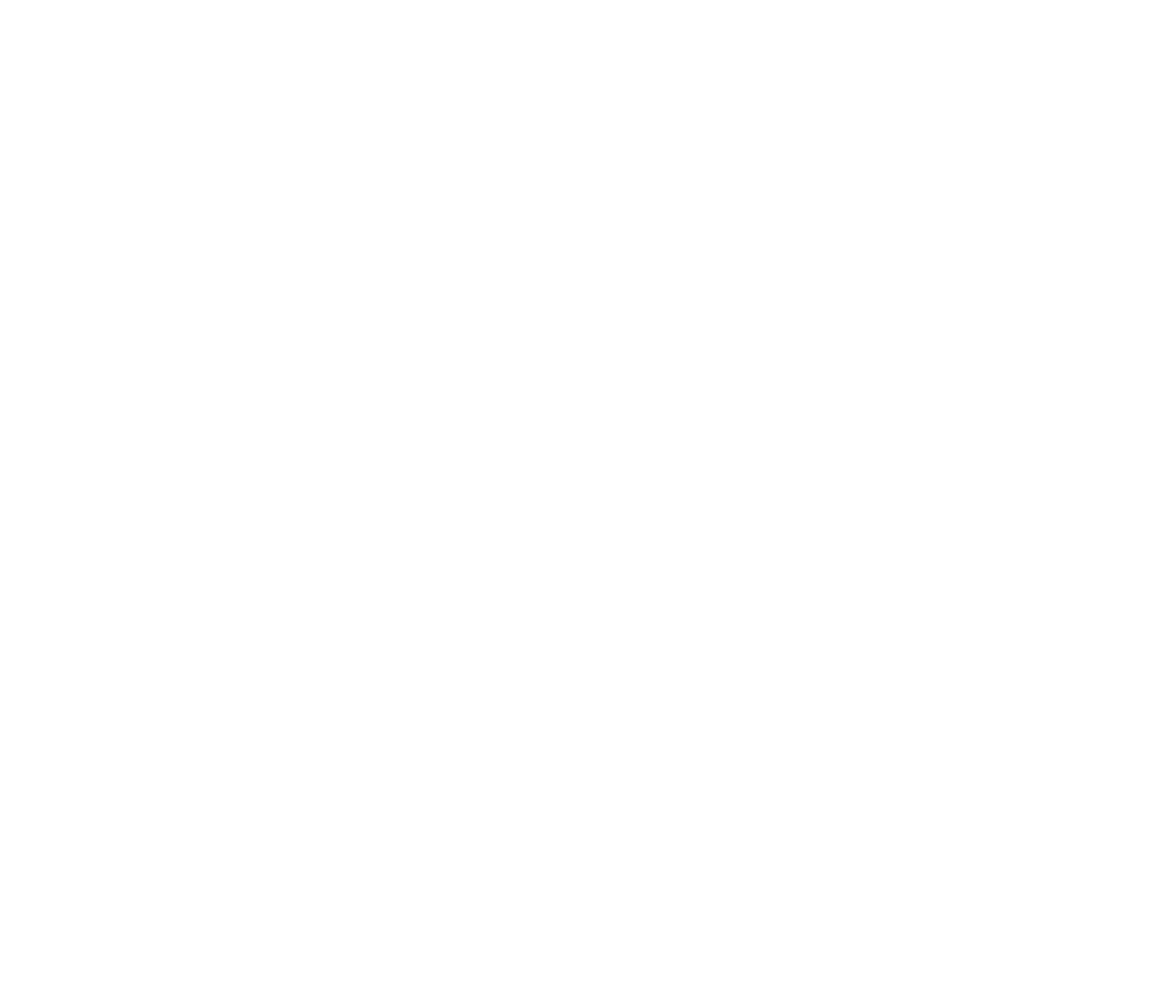
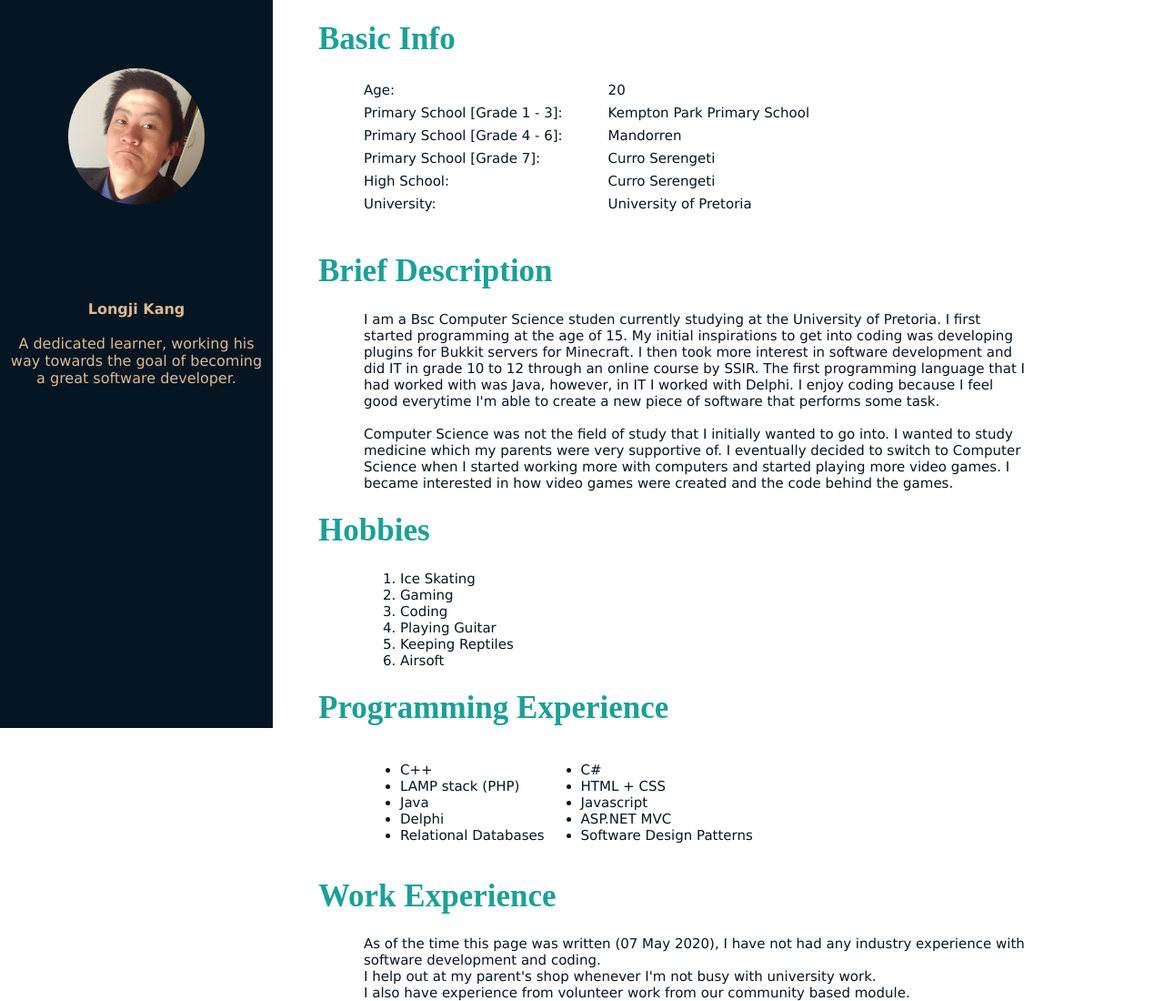
Before and after one commit to MarineXII/MarineXII.github.io, a plain HTML site: page index.html in a window 1280 px wide. Shown: the whole page at 91% size. Before the commit the page ends 800 px from the top, so only its background shows below. Drawn offline with Linux system fonts and the light colour scheme.

Commit message:
Almost completed index.html

```diff
--- a/css/index-style.css
+++ b/css/index-style.css
@@ -1,6 +1,86 @@
+body {
+	min-height: 100vh;
+	margin: 0;
+}
+
 #leftSideBar {
-	width: 100px;
-	background-color: #A9A9A9;
+	float: left;
+	width: 300px;
+	height: 100vh;
+	background-color: #051622;
 	top: 0;
 	bottom: 0;
+	position: fixed;
 }
+
+#profilePicture {
+	margin: 75px;
+	height: 150px;
+	width: 150px;
+	border-radius: 50%;
+	object-fit: cover;
+}
+
+#contentList {
+	padding: 10px;
+	list-style-type: none;
+	font-family: Verdana, Geneva, Tahoma, sans-serif;
+	font-style: bold;
+	text-align: center;
+
+	color: #DEB992;
+}
+
+#content {
+	top: 0;
+	padding-left: 50px;
+	width: calc(100% - 350px);
+	height: 100vh;
+	float: right;
+	margin-bottom: 50px;
+}
+
+.contentHeadings {
+	color: #1BA098;
+	font-size: 35px;
+	float: none;
+}
+
+#ageData {
+	line-height: 25px;
+	margin: 0;
+}
+
+.contentBody {
+	font-family: Verdana, Geneva, Tahoma, sans-serif;
+	width: auto;
+	margin-right: 150px;
+	padding-left: 50px;
+	color: #051622;
+	font-size: 15px;
+}
+
+#infoCategory {
+	display: inline-block;
+	float: left;
+	margin-right: 50px;
+	line-height: 25px;
+}
+
+#infoData {
+	display: inline-block;
+	line-height: 25px;
+}
+
+#hobbyList {
+	list-style: dot;
+}
+
+#skillsLeft {
+	display: inline-block;
+	float: left;
+}
+
+#skillsRight {
+	display: inline-block;
+}
--- a/index.html
+++ b/index.html
@@ -8,20 +8,100 @@
 		<meta name="description" content="Personal github page for Longji Kang">
 		<meta name="author" content="Longji Kang">
 
-		<link rel="stylesheet" href="/css/index-style.css">
+		<link rel="stylesheet" href="css/index-style.css">
 	</head>
 
 	<!--
-		Sky: #CAEBF2
-		Carbon: #A9A9A9
-		Water Melon: #FF3B3F
+		D. blue: #051622
+		Aqua: #1BA098
+		Peach: #DEB992
 	 -->
 
-	<body>
-		<body>
-			<aside id="leftSideBar">
-
-			</aside>
-		</body>
+	<body onload="calculateAge();">
+		<aside id="leftSideBar">
+			<div id="profileImageDiv">
+				<img src="images/profile.png" id="profilePicture"/>
+			</div>
+			<div id="contentListDiv">
+				<ul id="contentList">
+					<strong><li>Longji Kang</li></strong>
+					<br>
+					<li>A dedicated learner, working his way towards the goal of becoming a great software developer.</li>
+				</ul>
+			</div>
+		</aside>
+		<div id="content">
+			<div id="basicInfoDiv">
+				<h1 class="contentHeadings">Basic Info</h1>
+				<div class="contentBody" id="contentInfoBody">
+					<div id="infoCategory">
+						Age:<br>
+						Primary School [Grade 1 - 3]:<br>
+						Primary School [Grade 4 - 6]:<br>
+						Primary School [Grade 7]:  <br>
+						High School:<br>
+						University:
+					</div>
+					<div id="infoData">
+						<p id="ageData"></p>
+						Kempton Park Primary School<br>
+						Mandorren<br>
+						Curro Serengeti<br>
+						Curro Serengeti<br>
+						University of Pretoria
+					</div>
+				</div>
+				<br>
+			</div>
+			<div id="briefDescDiv">
+				<h1 class="contentHeadings">Brief Description</h1>
+				<div class="contentBody">
+					I am a Bsc Computer Science studen currently studying at the University of Pretoria. I first started programming at the age of 15. My initial inspirations to get into coding was developing plugins for Bukkit servers for Minecraft. I then took more interest in software development and did IT in grade 10 to 12 through an online course by SSIR. The first programming language that I had worked with was Java, however, in IT I worked with Delphi.
+					I enjoy coding because I feel good everytime I'm able to create a new piece of software that performs some task.<br><br>
+					Computer Science was not the field of study that I initially wanted to go into. I wanted to study medicine which my parents were very supportive of. I eventually decided to switch to Computer Science when I started working more with computers and started playing more video games. I became interested in how video games were created and the code behind the games.
+				</div>
+			</div>
+			<div id="hobbiesDiv">
+				<h1 class="contentHeadings">Hobbies</h1>
+				<div class="contentBody">
+					<ul id="hobbyList">
+						<li>Ice Skating</li>
+						<li>Gaming</li>
+						<li>Coding</li>
+						<li>Playing Guitar</li>
+						<li>Keeping Reptiles</li>
+						<li>Airsoft</li>
+					</ul>
+				</div>
+			</div>
+			<div id="skillsDiv">
+				<h1 class="contentHeadings">Programming Experience</h1>
+				<div class="contentBody">
+					<ul id="skillsLeft">
+						<li>C++</li>
+						<li>LAMP stack (PHP)</li>
+						<li>Java</li>
+						<li>Delphi</li>
+						<li>Relational Databases</li>
+					</ul>
+					<ul id="skillsRight">
+						<li>C#</li>
+						<li>HTML + CSS</li>
+						<li>Javascript</li>
+						<li>ASP.NET MVC</li>
+						<li>Software Design Patterns</li>
+					</ul>
+				</div>
+			</div>
+			<div id="workDiv">
+				<h1 class="contentHeadings">Work Experience</h1>
+				<div class="contentBody">
+					As of the time this page was written (07 May 2020), I have not had any industry experience with software development and coding.<br>
+					I help out at my parent's shop whenever I'm not busy with university work.<br>
+					I also have experience from volunteer work from our community based module.
+				</div>
+			</div>
+		</div>
 	</body>
+	<script src="scripts/main.js"></script>
 </html>
--- /dev/null
+++ b/scripts/main.js
@@ -0,0 +1,9 @@
+function calculateAge() {
+	var dob = new Date(1999, 10, 29);
+	var diff_ms = Date.now() - dob.getTime();
+    var age_dt = new Date(diff_ms);
+	var age = Math.abs(age_dt.getUTCFullYear() - 1970);
+
+	var ageData = document.getElementById("ageData");
+	ageData.appendChild(document.createTextNode(age));
+}
```
Also changed, not shown: images/profile.png (added).
